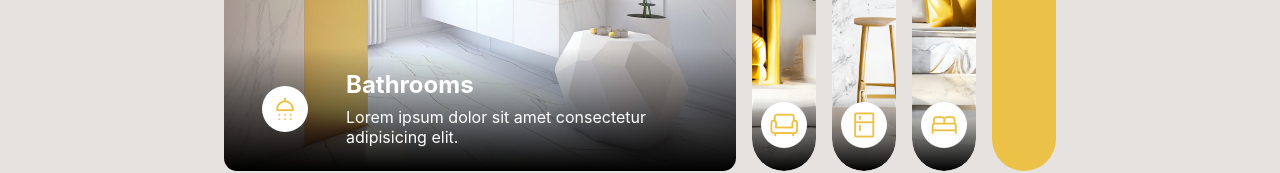
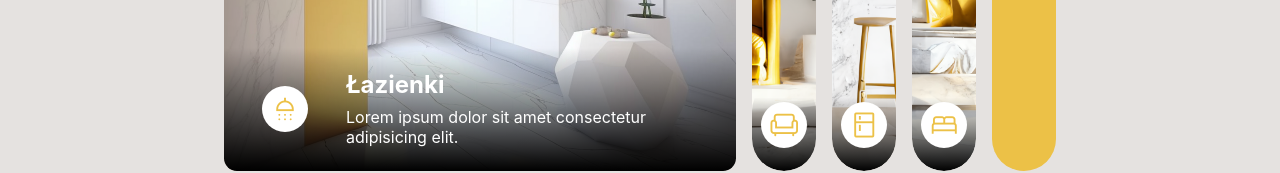
Before and after one commit to Collert/Comfort-Lux-norev, a React (Create React App) app: page / in a window 1280 px wide. Shown: the part 2699-2872 px from the top of the page. Built offline with nearby package versions, Linux system fonts and the light colour scheme.

Commit message:
Translated gallery

```diff
--- a/src/components/gallery/GalleryPanel.jsx
+++ b/src/components/gallery/GalleryPanel.jsx
@@ -5,22 +5,22 @@ export default function GalleryPanel (props) {
     const dictionary = {
         "bathroom":{
             icon:"shower",
-            title:"Bathrooms",
+            title:"Łazienki",
             backgroundImg:"bathrooms-img"
         },
         "kitchen":{
             icon:"kitchen",
-            title:"Kitchens",
+            title:"Kuchnie",
             backgroundImg:"kitchens-img"
         },
         "livery":{
             icon:"chair",
-            title:"Living Spaces",
+            title:"Salony",
             backgroundImg:"living-img"
         },
         "bedroom":{
             icon:"bed",
-            title:"Bedrooms",
+            title:"Sypialnie",
             backgroundImg:"bedrooms-img"
         },
     }
```
